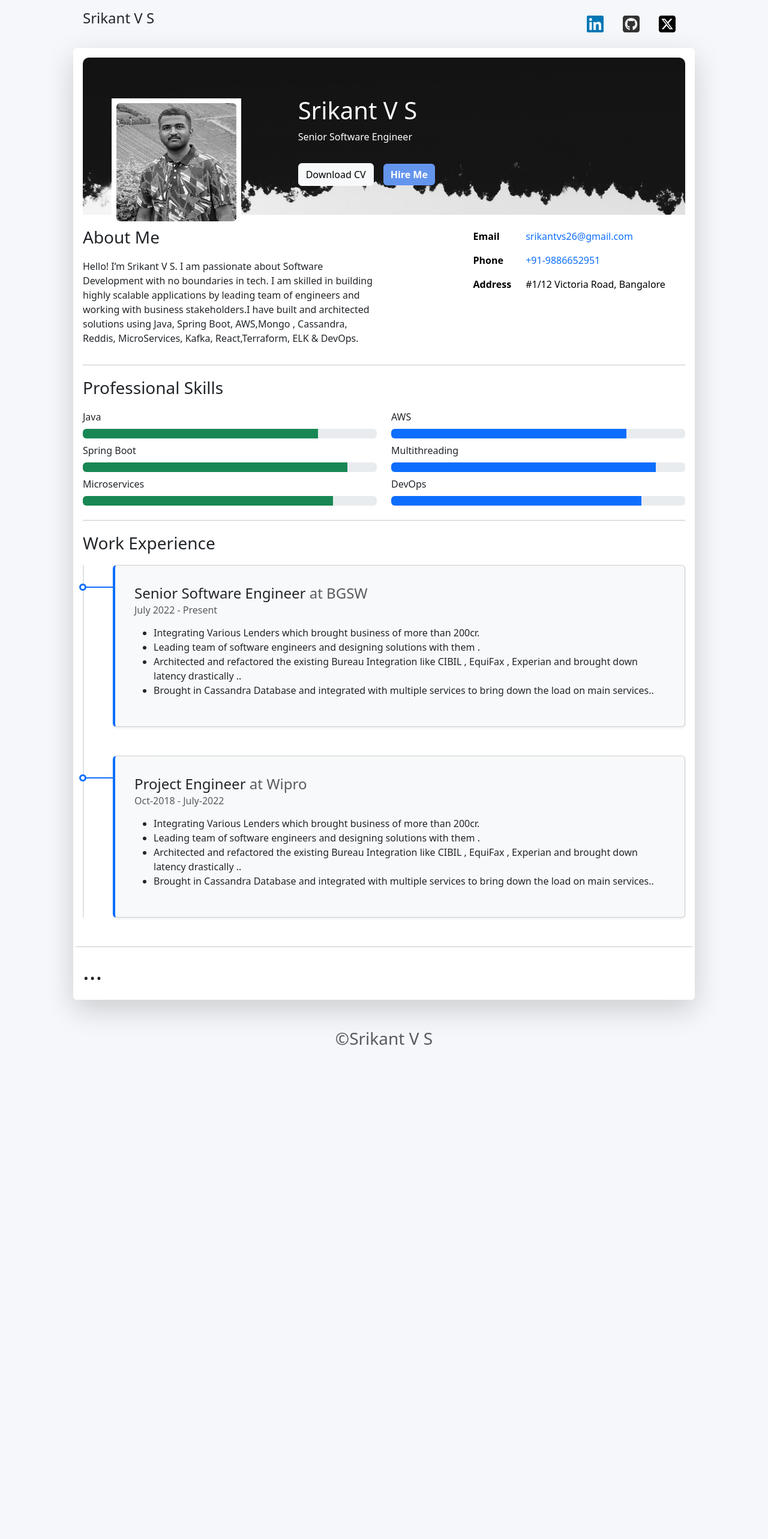
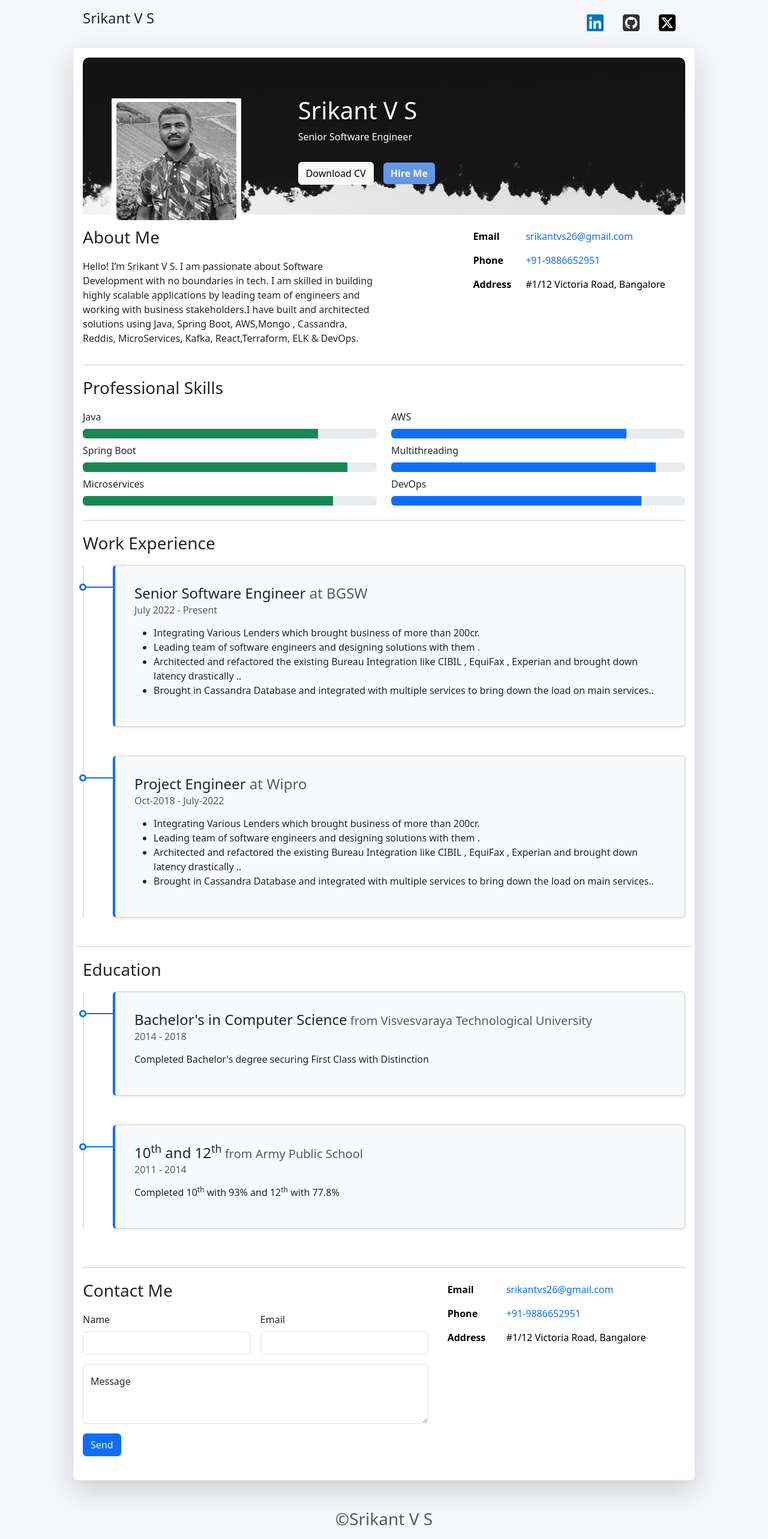
Before and after one commit to srikantvs26/codespaces-react, a React (Vite) app: page / in a window 1280 px wide. Shown: the top 2566 px of the page at 60% size. Before the commit the page ends 1757 px from the top, so only its background shows below. Built offline with nearby package versions, Linux system fonts and the light colour scheme.

Commit message:
further enhancements

```diff
--- a/src/App.css
+++ b/src/App.css
@@ -65,3 +65,8 @@
   left: -60px;
   z-index: 1;
 }
+
+a,img,button:hover {
+  transform: translateY(-2px);
+  transition: transform 0.3s ease; /* Move the button 3px up */
+}
--- a/src/App.jsx
+++ b/src/App.jsx
@@ -1,13 +1,17 @@
-import "./App.css";
-import "./scss/styles.scss";
-import logo from "./logo.svg";
-import profilePic from "./assets/profilePic.jpg";
-import { useEffect } from "react";
-import AOS from "aos";
-import "aos/dist/aos.css";
-import Header from "./Header";
-import { Footer } from "./Footer";
-import WorkXp from "./components/WorkXp";
+import './App.css';
+import './scss/styles.scss';
+import logo from './logo.svg';
+import profilePic from './assets/profilePic.jpg';
+import { useEffect } from 'react';
+import AOS from 'aos';
+import 'aos/dist/aos.css';
+import Header from './Header';
+import { Footer } from './Footer';
+import WorkXp from './components/WorkXp';
+import Education from './components/Education';
+import Contact from './components/Contact';
+import Address from './components/Address';
+import resume from './assets/right_resume.pdf'
 
 function App() {
   useEffect(() => {
@@ -19,7 +23,7 @@ function App() {
       <Header />
       <main>
         <div className="container">
-          <div className="shadow-lg p-3 mb-5 bg-white rounded">
+          <div className="shadow-lg p-3 bg-white rounded">
             <div className="cover-bg p-4 p-lg-5">
               <div className="row">
                 <div className="col-lg-4 col-md-5">
@@ -59,15 +63,16 @@ function App() {
                     data-aos-delay="200"
                     data-aos-once="true"
                   >
-                    <button type="button" className="btn btn-light mt-3 me-3">
+                    <a type="button" className="btn btn-light mt-3 me-3" target='_blank' href={resume}>
                       Download CV
-                    </button>
-                    <button
+                    </a>
+                    <a
                       type="button"
                       className="btn btn-bd-primary mt-3 text-white"
+                      href='#contact'
                     >
                       Hire Me
-                    </button>
+                    </a>
                   </div>
                 </div>
               </div>
@@ -142,7 +147,7 @@ function App() {
                   >
                     <div
                       className="progress-bar bg-success"
-                      style={{ width: "80%" }}
+                      style={{ width: '80%' }}
                       data-aos="zoom-in-right"
                       data-aos-delay="100"
                       data-aos-once="true"
@@ -162,7 +167,7 @@ function App() {
                   >
                     <div
                       className="progress-bar bg-success"
-                      style={{ width: "90%" }}
+                      style={{ width: '90%' }}
                       data-aos="zoom-in-right"
                       data-aos-delay="200"
                       data-aos-once="true"
@@ -182,7 +187,7 @@ function App() {
                   >
                     <div
                       className="progress-bar bg-success"
-                      style={{ width: "85%" }}
+                      style={{ width: '85%' }}
                       data-aos="zoom-in-right"
                       data-aos-delay="300"
                       data-aos-once="true"
@@ -203,7 +208,7 @@ function App() {
                   >
                     <div
                       className="progress-bar "
-                      style={{ width: "80%" }}
+                      style={{ width: '80%' }}
                       data-aos="zoom-in-right"
                       data-aos-delay="100"
                       data-aos-once="true"
@@ -223,7 +228,7 @@ function App() {
                   >
                     <div
                       className="progress-bar "
-                      style={{ width: "90%" }}
+                      style={{ width: '90%' }}
                       data-aos="zoom-in-right"
                       data-aos-delay="200"
                       data-aos-once="true"
@@ -243,7 +248,7 @@ function App() {
                   >
                     <div
                       className="progress-bar"
-                      style={{ width: "85%" }}
+                      style={{ width: '85%' }}
                       data-aos="zoom-in-right"
                       data-aos-delay="300"
                       data-aos-once="true"
@@ -259,7 +264,16 @@ function App() {
               </div>
               <hr />
               <div className="col-lg-12">
-                <h1>...</h1>
+                <Education />
+              </div>
+            </div>
+            <hr />
+            <div className="row mb-3">
+              <div className="col-lg-7">
+               <Contact/>
+              </div>
+              <div className="col-lg-5">
+               <Address/>
               </div>
             </div>
           </div>
--- a/src/Footer.jsx
+++ b/src/Footer.jsx
@@ -3,7 +3,7 @@ function Footer() {
   return (
     <footer>
       <div className="container">
-        <h3 className="text-center text-muted mt-5">&copy;Srikant V S</h3>
+        <h3 className="text-center text-muted mt-5 mb-5">&copy;Srikant V S</h3>
       </div>
     </footer>
   );
```
Also changed, not shown: 1 other file (tests, documents, lock files or other folders).
